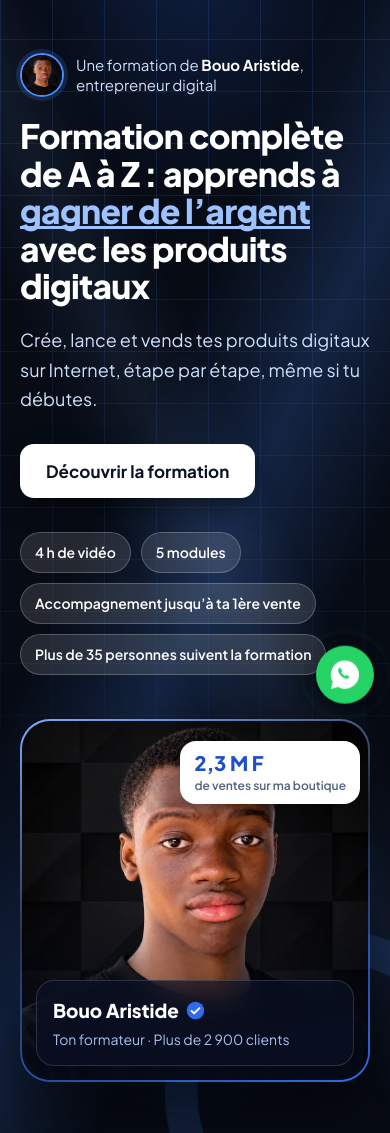
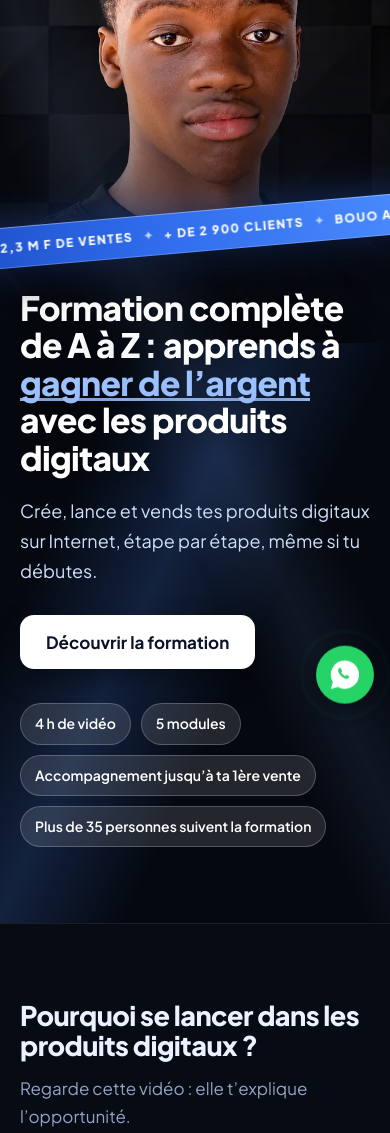
Before and after one commit to kingaristide225-boop/Acad-mie-digital, a plain HTML site: page index.html in a window 390 px wide. Shown: the part 117-1250 px from the top of the page. Drawn offline with Linux system fonts and the light colour scheme.

Commit message:
Photo du formateur en arrière-plan du haut de page, avec bandeau défilant
Remplace la carte photo par la photo de Bouo Aristide en grand derrière
le titre (à droite sur ordinateur, en haut sur téléphone), et ajoute un
bandeau bleu qui fait défiler son nom, en coin sur ordinateur et sous la
photo sur téléphone.

Co-Authored-By: Claude Opus 5.5 <noreply@anthropic.com>
Claude-Session: https://claude.ai/code/session_01Roid3exkFkYTTK33aZv6dR

```diff
--- a/index.html
+++ b/index.html
@@ -274,47 +274,47 @@ dialog.lgl[open]{display:flex;flex-direction:column}
 .offer .btn{font-size:20px;font-weight:800;padding:20px 26px;border-radius:16px;letter-spacing:.2px}
 .offer .btn.paynow{width:100%;margin:6px 0 24px;font-size:22px;padding:22px 26px}
 .offers .offer .btn.paynow{margin-top:6px}
-/* ===== Haut de page avec la photo du formateur ===== */
-.hgrid{max-width:1120px;display:grid;gap:44px;align-items:center}
-.by{display:flex;align-items:center;gap:12px;margin:0 0 20px;font-size:15px;color:#CFE0FA;line-height:1.35}
-.by img{width:44px;height:44px;flex:none;border-radius:50%;object-fit:cover;object-position:50% 22%;border:2px solid #4C8DFF;box-shadow:0 0 0 4px rgba(76,141,255,.18)}
-.by b{color:#fff}
-.coach{margin:0 auto;position:relative;width:100%;max-width:400px}
-.coach::before{content:"";position:absolute;inset:8% -6% -4% -6%;border-radius:40px;background:radial-gradient(closest-side,rgba(47,107,235,.55),transparent);filter:blur(30px);z-index:-1}
-.coach .ph{position:relative;padding:2px;border-radius:30px;background:linear-gradient(160deg,#7FAEFF,rgba(255,255,255,.08) 45%,#2F6BEB);box-shadow:0 30px 70px rgba(0,0,0,.55)}
-.coach .ph img{display:block;width:100%;height:auto;aspect-ratio:760/789;object-fit:cover;object-position:50% 18%;border-radius:28px}
-.coach .ph::after{content:"";position:absolute;inset:2px;border-radius:28px;background:linear-gradient(180deg,transparent 55%,rgba(5,10,24,.85));pointer-events:none}
-.coach figcaption{position:absolute;left:16px;right:16px;bottom:16px;padding:14px 16px;border-radius:18px;background:rgba(10,18,40,.6);-webkit-backdrop-filter:blur(12px);backdrop-filter:blur(12px);border:1px solid rgba(255,255,255,.14)}
-.coach figcaption b{display:flex;align-items:center;gap:7px;font-size:19px;font-weight:800;color:#fff}
-.coach figcaption svg{width:19px;height:19px}
-.coach figcaption span{display:block;margin-top:2px;font-size:14px;color:#A9C2EE}
-.coach .stat{position:absolute;top:22px;right:-12px;padding:10px 14px;border-radius:16px;background:#fff;color:#0A1228;box-shadow:0 14px 34px rgba(0,0,0,.35);text-align:left;line-height:1.15}
-.coach .stat b{display:block;font-size:20px;font-weight:800;color:#1E50C8}
-.coach .stat span{font-size:12px;font-weight:600;color:#51627F}
-@media (max-width:899px){.coach .stat{right:10px}}
-@media (min-width:900px){.hgrid{grid-template-columns:1.2fr .8fr;gap:56px}.by{display:none}.coach{max-width:420px}}
+/* ===== Haut de page : photo du formateur en arrière-plan + bandeau en coin ===== */
+.hero.has-photo{background:#05080F}
+.hero.has-photo::before,.hero.has-photo::after{z-index:0}
+.hbg{position:absolute;top:0;right:0;bottom:0;width:60%;z-index:0;-webkit-mask-image:linear-gradient(90deg,transparent 0%,#000 38%);mask-image:linear-gradient(90deg,transparent 0%,#000 38%)}
+.hbg img{display:block;width:100%;height:100%;object-fit:cover;object-position:50% 18%}
+.hbg::after{content:"";position:absolute;inset:0;background:linear-gradient(90deg,#05080F 0%,rgba(5,8,15,.75) 22%,rgba(5,8,15,0) 55%),linear-gradient(0deg,#05080F 0%,rgba(5,8,15,0) 32%),radial-gradient(60% 55% at 62% 40%,rgba(47,107,235,.18),transparent 70%)}
+.hero.has-photo .wrap{position:relative;z-index:1}
+.hero.has-photo .ring{display:none}
+@media (min-width:900px){.hero.has-photo .wrap{max-width:1200px;padding:0 48px}.hero.has-photo h1{max-width:12.5ch}.hero.has-photo p{max-width:36ch}.hero.has-photo .hs{max-width:560px}.hbg{width:52%}}
+.hero.has-photo h1{text-shadow:0 4px 30px rgba(0,0,0,.55)}
+.corner{position:absolute;z-index:2;right:-150px;bottom:110px;width:620px;transform:rotate(-38deg);overflow:hidden;padding:12px 0;background:linear-gradient(90deg,#1E50C8,#2F6BEB 40%,#4C8DFF);box-shadow:0 14px 40px rgba(0,0,0,.5),0 0 40px rgba(47,107,235,.45);border-top:1px solid rgba(255,255,255,.35);border-bottom:1px solid rgba(255,255,255,.2);pointer-events:none}
+.corner .track{display:flex;width:max-content;animation:cmarq 16s linear infinite}
+.corner .track>div{display:flex;align-items:center;flex:none}
+.corner span{font:800 15px var(--font);letter-spacing:2px;text-transform:uppercase;color:#fff;white-space:nowrap;padding:0 14px}
+.corner i{font-style:normal;color:#BBD4FF;font-size:13px}
+@keyframes cmarq{to{transform:translateX(-50%)}}
+@media (prefers-reduced-motion:reduce){.corner .track{animation:none}}
+@media (max-width:899px){
+  .hbg{left:0;width:100%;bottom:auto;height:min(118vw,560px);-webkit-mask-image:none;mask-image:none}
+  .hbg::after{background:linear-gradient(0deg,#05080F 0%,#05080F 4%,rgba(5,8,15,.35) 42%,rgba(5,8,15,0) 70%),linear-gradient(180deg,rgba(5,8,15,.55) 0%,rgba(5,8,15,0) 22%)}
+  .hero.has-photo{padding-top:calc(min(104vw,500px) + env(safe-area-inset-top,0px))}
+  .hero.has-photo .top{display:none}
+  .corner{left:-10%;right:auto;width:120%;top:calc(min(84vw,404px) + env(safe-area-inset-top,0px));bottom:auto;padding:9px 0;transform:rotate(-5deg)}
+  .corner span{font-size:12px;letter-spacing:1.5px;padding:0 10px}
+}
 </style>
 </head>
 <body>
 <div id="pg" aria-hidden="true"></div>
 <div id="cd" class="cd" role="timer" hidden></div>
-<header class="hero">
-  <div class="wrap hgrid">
-  <div class="htext">
+<header class="hero has-photo">
+  <div class="hbg"><picture><source srcset="images/bouo-aristide.webp" type="image/webp"><img src="images/bouo-aristide.jpg" width="760" height="789" alt="Bouo Aristide, ton formateur" fetchpriority="high"></picture></div>
+  <div class="wrap">
     <div class="top in"><span class="lg" aria-hidden="true">AD</span>Académie Digitale</div>
-    <div class="by in"><img src="images/bouo-aristide.jpg" alt="" width="44" height="44"><span>Une formation de <b>Bouo Aristide</b>, entrepreneur digital</span></div>
     <h1 class="in" style="animation-delay:.1s">Formation complète de A à Z : apprends à <span class="hl">gagner de l’argent</span> avec les produits digitaux</h1>
     <p class="in" style="animation-delay:.2s">Crée, lance et vends tes produits digitaux sur Internet, étape par étape, même si tu débutes.</p>
     <a class="btn in" style="animation-delay:.3s" href="#opportunite">Découvrir la formation</a>
     <ul class="hs in" style="animation-delay:.45s"><li>4 h de vidéo</li><li>5 modules</li><li>Accompagnement jusqu’à ta 1ère vente</li><li>Plus de 35 personnes suivent la formation</li></ul>
   </div>
-  <figure class="coach in" style="animation-delay:.25s">
-    <div class="ph"><picture><source srcset="images/bouo-aristide.webp" type="image/webp"><img src="images/bouo-aristide.jpg" width="760" height="789" alt="Bouo Aristide, ton formateur" fetchpriority="high"></picture></div>
-    <div class="stat"><b>2,3&nbsp;M&nbsp;F</b><span>de ventes sur ma boutique</span></div>
-    <figcaption><b>Bouo Aristide <svg viewBox="0 0 24 24" aria-hidden="true"><circle cx="12" cy="12" r="11" fill="#2F6BEB"/><path d="M7 12.5l3.2 3.2L17 9" fill="none" stroke="#fff" stroke-width="2.4" stroke-linecap="round" stroke-linejoin="round"/></svg></b><span>Ton formateur · Plus de 2&nbsp;900 clients</span></figcaption>
-  </figure>
-  </div>
   <div class="ring" aria-hidden="true"></div>
+  <div class="corner" aria-hidden="true"><div class="track"><div><span>Bouo Aristide</span><i>✦</i><span>Ton formateur</span><i>✦</i><span>2,3&nbsp;M&nbsp;F de ventes</span><i>✦</i><span>+ de 2&nbsp;900 clients</span><i>✦</i></div><div><span>Bouo Aristide</span><i>✦</i><span>Ton formateur</span><i>✦</i><span>2,3&nbsp;M&nbsp;F de ventes</span><i>✦</i><span>+ de 2&nbsp;900 clients</span><i>✦</i></div></div></div>
 </header>
 
 <main>
```
